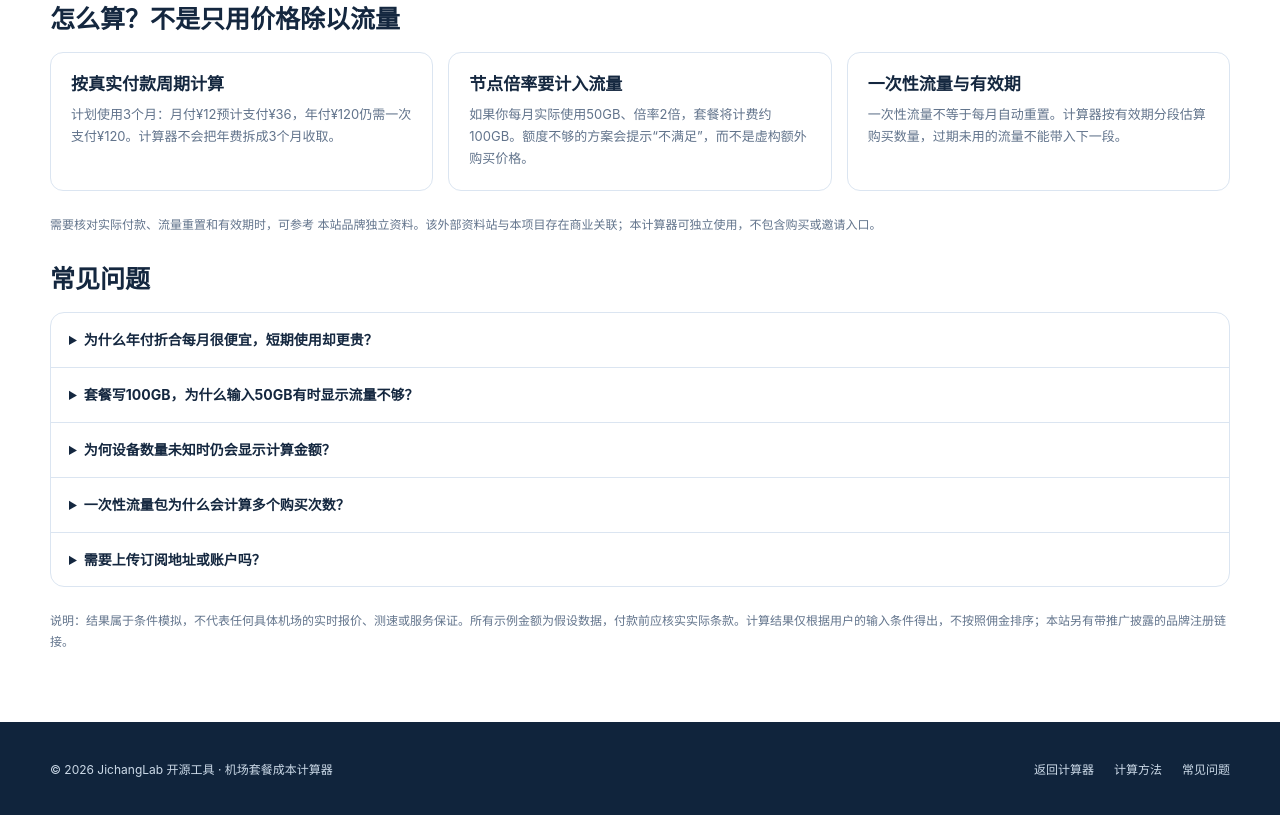
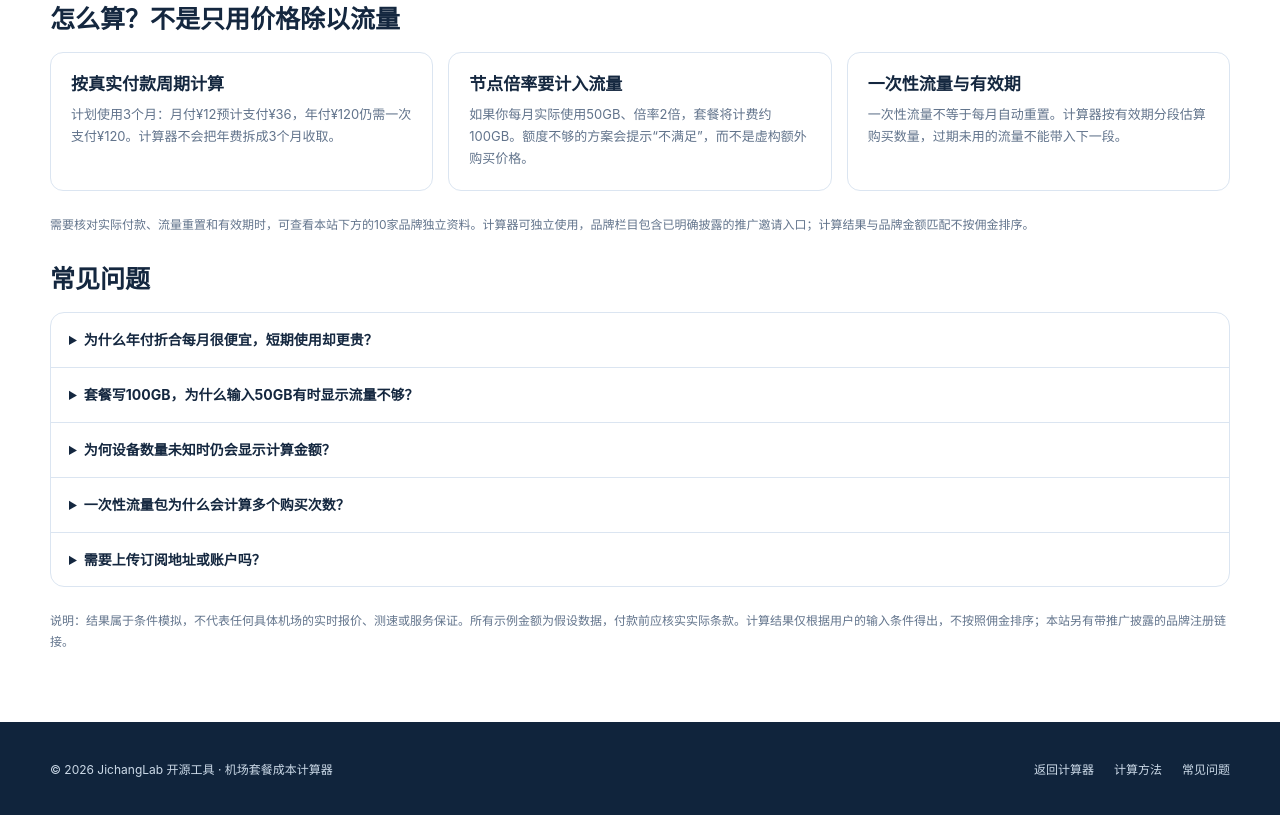
Before and after one commit to huangwangwang0318-beep/jichanglab-airport-guide, a website with bundled scripts: page tools/airport-plan-calculator/site/index.html in a window 1280 px wide. Shown: the part 3570-4385 px from the top of the page. Built offline with nearby package versions, Linux system fonts and the light colour scheme.

Commit message:
Align matching calculator affiliate disclosure with live brand guides

```diff
--- a/tools/airport-plan-calculator/site/index.html
+++ b/tools/airport-plan-calculator/site/index.html
@@ -117,7 +117,7 @@
 <section class="wrap explain" id="method">
     <h2>怎么算？不是只用价格除以流量</h2>
     <div class="info-grid"><article><h3>按真实付款周期计算</h3><p>计划使用3个月：月付¥12预计支付¥36，年付¥120仍需一次支付¥120。计算器不会把年费拆成3个月收取。</p></article><article><h3>节点倍率要计入流量</h3><p>如果你每月实际使用50GB、倍率2倍，套餐将计费约100GB。额度不够的方案会提示“不满足”，而不是虚构额外购买价格。</p></article><article><h3>一次性流量与有效期</h3><p>一次性流量不等于每月自动重置。计算器按有效期分段估算购买数量，过期未用的流量不能带入下一段。</p></article></div>
-    <p class="disclaimer">需要核对实际付款、流量重置和有效期时，可参考 本站品牌独立资料。该外部资料站与本项目存在商业关联；本计算器可独立使用，不包含购买或邀请入口。</p>
+    <p class="disclaimer">需要核对实际付款、流量重置和有效期时，可查看本站下方的10家品牌独立资料。计算器可独立使用，品牌栏目包含已明确披露的推广邀请入口；计算结果与品牌金额匹配不按佣金排序。</p>
     <h2 id="faq">常见问题</h2>
     <div class="faq"><details><summary>为什么年付折合每月很便宜，短期使用却更贵？</summary><p>因为年付需要预付全年金额，计划只使用几个月时，未使用的月份可能无法退回。工具按实际扣款金额比较。</p></details><details><summary>套餐写100GB，为什么输入50GB有时显示流量不够？</summary><p>节点倍率、流量是否每月重置、额度是否按付款周期累计都会影响结果。例如固定100GB/季度无法保证每月50GB的使用需求。</p></details><details><summary>为何设备数量未知时仍会显示计算金额？</summary><p>费用可以估算，但工具会显示设备上限未核实的提醒。付款前必须另行确认同时在线设备数，不能把模型估算当成商家承诺。</p></details><details><summary>一次性流量包为什么会计算多个购买次数？</summary><p>当一个有效期窗口内的总计费流量超过单包额度，模型会估计所需包数；不同窗口不能结转未用的流量。它假设可以多次购买，并不验证商家是否允许。</p></details><details><summary>需要上传订阅地址或账户吗？</summary><p>不需要。所有输入只用于浏览器本地计算。页面不需要外部脚本或数据接口，请不要输入自己的登录信息或订阅密钥。</p></details></div>
     <p class="disclaimer">说明：结果属于条件模拟，不代表任何具体机场的实时报价、测速或服务保证。所有示例金额为假设数据，付款前应核实实际条款。计算结果仅根据用户的输入条件得出，不按照佣金排序；本站另有带推广披露的品牌注册链接。</p>
```
